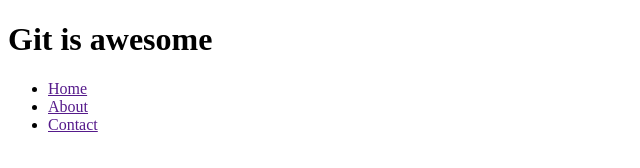
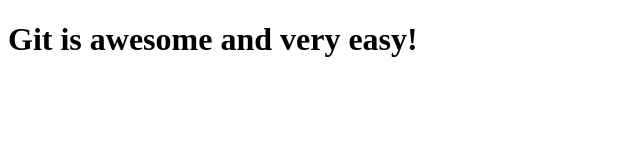
Before and after one commit to asithachristo/gitProject, a plain HTML site: page index.html in a window 1280 px wide. Shown: the whole page, without its empty margins (0-640 px from the left). Drawn offline with Linux system fonts and the light colour scheme.

Commit message:
Commit from new author

```diff
--- a/index.html
+++ b/index.html
@@ -7,14 +7,6 @@
     <title>Document</title>
 </head>
 <body>
-    <h1>Git is awesome</h1>
-    <nav>
-        <ul>
-            <li><a href="" >Home</a></li>
-            <li><a href="" >About</a></li>
-            <li><a href="">Contact</a></li>
-
-        </ul>
-    </nav>
+    <h1>Git is awesome and very easy!</h1>
 </body>
 </html>
```
